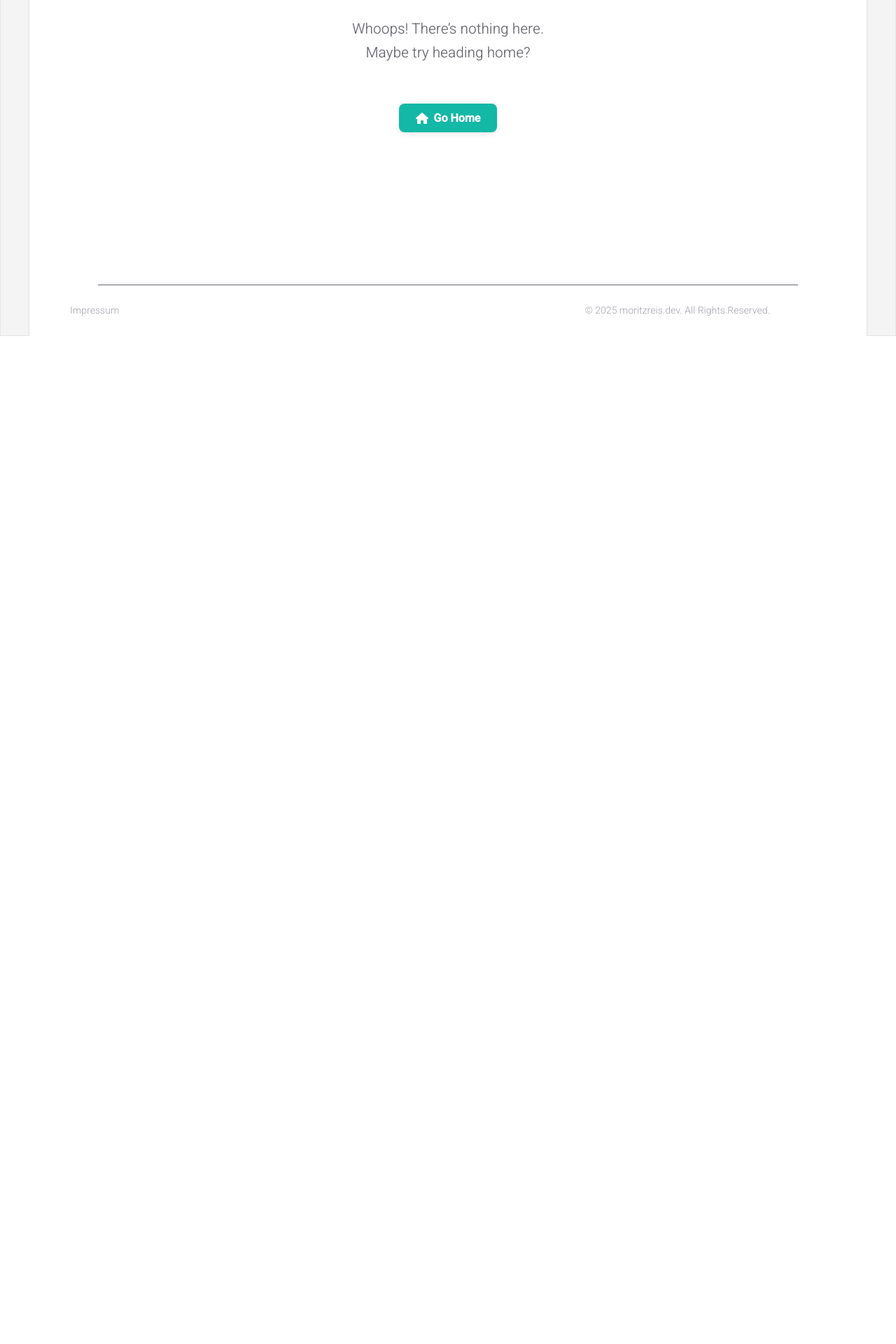
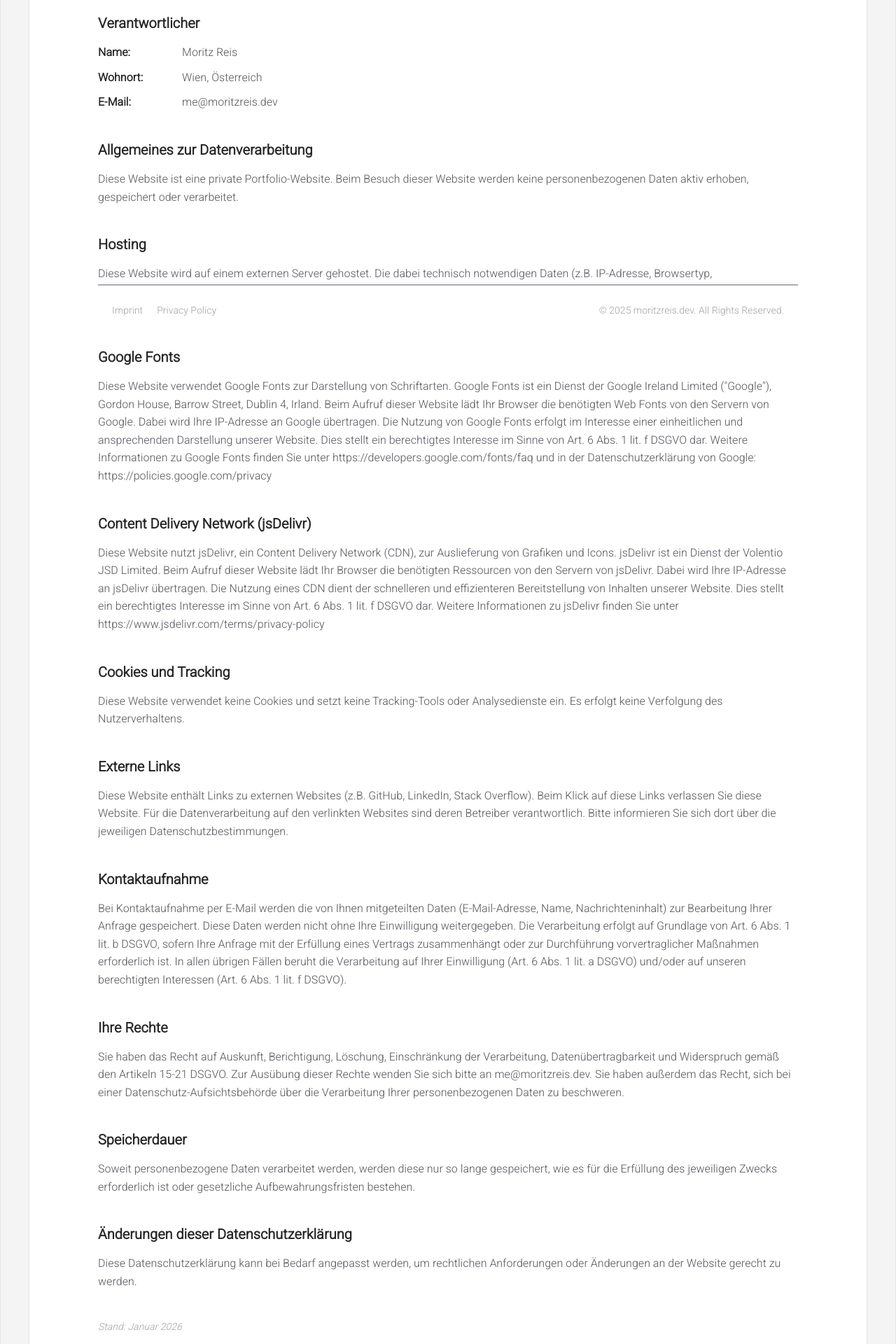
Before and after one commit to clFaster/portfolio, a React (Vite) app: page /datenschutz in a window 1280 px wide. Before the commit this address had no page. Shown: the part 320-2240 px from the top of the page at 70% size. Before the commit the page ends 800 px from the top, so only its background shows below. Built offline with nearby package versions, Linux system fonts and the light colour scheme.

Commit message:
feat: add Datenschutz page and update footer links

```diff
--- a/src/App.tsx
+++ b/src/App.tsx
@@ -3,6 +3,7 @@ import Homepage from "./pages/Homepage.tsx";
 import About from "./pages/About.tsx";
 import Projects from "./pages/Projects.tsx";
 import Impressum from "./pages/Impressum.tsx";
+import Datenschutz from "./pages/Datenschutz.tsx";
 import NotFound from "./pages/NotFound.tsx";
 import { MainLayout } from "./MainLayout.tsx";
 import { ThemeProvider } from "./context/ThemeContext.tsx";
@@ -31,6 +32,10 @@ const router = createBrowserRouter([
         element: <Impressum />,
       },
       {
+        path: "/datenschutz",
+        element: <Datenschutz />,
+      },
+      {
         path: "*",
         element: <NotFound />,
       },
--- a/src/components/common/Footer.tsx
+++ b/src/components/common/Footer.tsx
@@ -3,6 +3,7 @@ import {
   FooterContent,
   FooterCredits,
   FooterLink,
+  FooterLinks,
 } from "../styled/FooterStyled.ts";
 import { Link } from "react-router-dom";
 
@@ -10,9 +11,14 @@ const Footer = () => {
   return (
     <FooterContainer>
       <FooterContent>
-        <FooterLink>
-          <Link to="/impressum">Impressum</Link>
-        </FooterLink>
+        <FooterLinks>
+          <FooterLink>
+            <Link to="/impressum">Imprint</Link>
+          </FooterLink>
+          <FooterLink>
+            <Link to="/datenschutz">Privacy Policy</Link>
+          </FooterLink>
+        </FooterLinks>
       </FooterContent>
       <FooterCredits>
         © {new Date().getFullYear()} moritzreis.dev. All Rights Reserved.
--- a/src/components/styled/FooterStyled.ts
+++ b/src/components/styled/FooterStyled.ts
@@ -2,24 +2,34 @@ import styled from "styled-components";
 
 export const FooterContainer = styled.div`
   display: flex;
-  padding-top: 25px;
+  justify-content: space-between;
+  align-items: center;
+  padding: 25px 20px;
   margin-top: auto;
-  padding-bottom: 25px;
-  align-items: center;
+  gap: 20px;
 
   @media (max-width: 600px) {
     flex-direction: column;
-    height: 55px;
+    gap: 15px;
+    padding: 20px;
   }
 `;
 
 export const FooterContent = styled.div`
-  flex-basis: 50%;
-  margin-left: -40px;
+  display: flex;
+
   @media (max-width: 600px) {
-    display: flex;
     width: 100%;
     justify-content: center;
+  }
+`;
+
+export const FooterLinks = styled.div`
+  display: flex;
+  gap: 20px;
+
+  @media (max-width: 600px) {
+    gap: 15px;
   }
 `;
 
@@ -37,9 +47,13 @@ export const FooterLink = styled.div`
 `;
 
 export const FooterCredits = styled.div`
-  flex-basis: 50%;
+  display: flex;
   justify-content: flex-end;
   color: var(--tertiary-color);
   font-size: 14px;
-  text-align: right;
+
+  @media (max-width: 600px) {
+    justify-content: center;
+    text-align: center;
+  }
 `;
--- /dev/null
+++ b/src/data/datenschutz.json
@@ -0,0 +1,114 @@
+{
+  "title": "Datenschutzerklärung",
+  "subtitle": "Informationen über die Verarbeitung Ihrer Daten gemäß Art. 13 DSGVO",
+  "sections": [
+    {
+      "heading": "Verantwortlicher",
+      "content": [
+        {
+          "label": "Name",
+          "value": "Moritz Reis"
+        },
+        {
+          "label": "Wohnort",
+          "value": "Wien, Österreich"
+        },
+        {
+          "label": "E-Mail",
+          "value": "me@moritzreis.dev"
+        }
+      ]
+    },
+    {
+      "heading": "Allgemeines zur Datenverarbeitung",
+      "content": [
+        {
+          "label": "",
+          "value": "Diese Website ist eine private Portfolio-Website. Beim Besuch dieser Website werden keine personenbezogenen Daten aktiv erhoben, gespeichert oder verarbeitet."
+        }
+      ]
+    },
+    {
+      "heading": "Hosting",
+      "content": [
+        {
+          "label": "",
+          "value": "Diese Website wird auf einem externen Server gehostet. Die dabei technisch notwendigen Daten (z.B. IP-Adresse, Browsertyp, Zugriffszeitpunkt) können vom Hosting-Provider in Server-Log-Dateien gespeichert werden. Diese Datenverarbeitung erfolgt auf Grundlage berechtigter Interessen (Art. 6 Abs. 1 lit. f DSGVO) zur Sicherstellung des Betriebs und der Sicherheit der Website."
+        }
+      ]
+    },
+    {
+      "heading": "Google Fonts",
+      "content": [
+        {
+          "label": "",
+          "value": "Diese Website verwendet Google Fonts zur Darstellung von Schriftarten. Google Fonts ist ein Dienst der Google Ireland Limited (\"Google\"), Gordon House, Barrow Street, Dublin 4, Irland. Beim Aufruf dieser Website lädt Ihr Browser die benötigten Web Fonts von den Servern von Google. Dabei wird Ihre IP-Adresse an Google übertragen. Die Nutzung von Google Fonts erfolgt im Interesse einer einheitlichen und ansprechenden Darstellung unserer Website. Dies stellt ein berechtigtes Interesse im Sinne von Art. 6 Abs. 1 lit. f DSGVO dar. Weitere Informationen zu Google Fonts finden Sie unter https://developers.google.com/fonts/faq und in der Datenschutzerklärung von Google: https://policies.google.com/privacy"
+        }
+      ]
+    },
+    {
+      "heading": "Content Delivery Network (jsDelivr)",
+      "content": [
+        {
+          "label": "",
+          "value": "Diese Website nutzt jsDelivr, ein Content Delivery Network (CDN), zur Auslieferung von Grafiken und Icons. jsDelivr ist ein Dienst der Volentio JSD Limited. Beim Aufruf dieser Website lädt Ihr Browser die benötigten Ressourcen von den Servern von jsDelivr. Dabei wird Ihre IP-Adresse an jsDelivr übertragen. Die Nutzung eines CDN dient der schnelleren und effizienteren Bereitstellung von Inhalten unserer Website. Dies stellt ein berechtigtes Interesse im Sinne von Art. 6 Abs. 1 lit. f DSGVO dar. Weitere Informationen zu jsDelivr finden Sie unter https://www.jsdelivr.com/terms/privacy-policy"
+        }
+      ]
+    },
+    {
+      "heading": "Cookies und Tracking",
+      "content": [
+        {
+          "label": "",
+          "value": "Diese Website verwendet keine Cookies und setzt keine Tracking-Tools oder Analysedienste ein. Es erfolgt keine Verfolgung des Nutzerverhaltens."
+        }
+      ]
+    },
+    {
+      "heading": "Externe Links",
+      "content": [
+        {
+          "label": "",
+          "value": "Diese Website enthält Links zu externen Websites (z.B. GitHub, LinkedIn, Stack Overflow). Beim Klick auf diese Links verlassen Sie diese Website. Für die Datenverarbeitung auf den verlinkten Websites sind deren Betreiber verantwortlich. Bitte informieren Sie sich dort über die jeweiligen Datenschutzbestimmungen."
+        }
+      ]
+    },
+    {
+      "heading": "Kontaktaufnahme",
+      "content": [
+        {
+          "label": "",
+          "value": "Bei Kontaktaufnahme per E-Mail werden die von Ihnen mitgeteilten Daten (E-Mail-Adresse, Name, Nachrichteninhalt) zur Bearbeitung Ihrer Anfrage gespeichert. Diese Daten werden nicht ohne Ihre Einwilligung weitergegeben. Die Verarbeitung erfolgt auf Grundlage von Art. 6 Abs. 1 lit. b DSGVO, sofern Ihre Anfrage mit der Erfüllung eines Vertrags zusammenhängt oder zur Durchführung vorvertraglicher Maßnahmen erforderlich ist. In allen übrigen Fällen beruht die Verarbeitung auf Ihrer Einwilligung (Art. 6 Abs. 1 lit. a DSGVO) und/oder auf unseren berechtigten Interessen (Art. 6 Abs. 1 lit. f DSGVO)."
+        }
+      ]
+    },
+    {
+      "heading": "Ihre Rechte",
+      "content": [
+        {
+          "label": "",
+          "value": "Sie haben das Recht auf Auskunft, Berichtigung, Löschung, Einschränkung der Verarbeitung, Datenübertragbarkeit und Widerspruch gemäß den Artikeln 15-21 DSGVO. Zur Ausübung dieser Rechte wenden Sie sich bitte an me@moritzreis.dev. Sie haben außerdem das Recht, sich bei einer Datenschutz-Aufsichtsbehörde über die Verarbeitung Ihrer personenbezogenen Daten zu beschweren."
+        }
+      ]
+    },
+    {
+      "heading": "Speicherdauer",
+      "content": [
+        {
+          "label": "",
+          "value": "Soweit personenbezogene Daten verarbeitet werden, werden diese nur so lange gespeichert, wie es für die Erfüllung des jeweiligen Zwecks erforderlich ist oder gesetzliche Aufbewahrungsfristen bestehen."
+        }
+      ]
+    },
+    {
+      "heading": "Änderungen dieser Datenschutzerklärung",
+      "content": [
+        {
+          "label": "",
+          "value": "Diese Datenschutzerklärung kann bei Bedarf angepasst werden, um rechtlichen Anforderungen oder Änderungen an der Website gerecht zu werden."
+        }
+      ]
+    }
+  ],
+  "lastUpdated": "Januar 2026"
+}
--- a/src/data/seo.ts
+++ b/src/data/seo.ts
@@ -29,6 +29,12 @@ const SEO: SEOEntry[] = [
       "Impressum und rechtliche Informationen für moritzreis.dev. Angaben gemäß § 5 ECG und Offenlegung gemäß § 25 Mediengesetz.",
     keywords: ["Impressum", "Moritz Reis", "Legal Information"],
   },
+  {
+    page: "datenschutz",
+    description:
+      "Datenschutzerklärung für moritzreis.dev. Informationen über die Verarbeitung Ihrer Daten gemäß DSGVO.",
+    keywords: ["Datenschutz", "Privacy Policy", "DSGVO", "Moritz Reis"],
+  },
 ];
 
 export default SEO;
--- /dev/null
+++ b/src/pages/Datenschutz.tsx
@@ -0,0 +1,67 @@
+import datenschutzData from "../data/datenschutz.json";
+import { Title, Subtitle } from "../components/styled/PageStyled.ts";
+import SEOHelmet from "../components/common/SEOHelmet.tsx";
+import styled from "styled-components";
+
+const DatenschutzSection = styled.section`
+  margin-top: 40px;
+  margin-bottom: 40px;
+`;
+
+const SectionHeading = styled.h3`
+  color: var(--primary-color);
+  font-size: 20px;
+  font-weight: 600;
+  margin-bottom: 15px;
+  margin-top: 30px;
+`;
+
+const ContentItem = styled.div`
+  margin-bottom: 10px;
+`;
+
+const Label = styled.span`
+  color: var(--primary-color);
+  font-weight: 600;
+  display: inline-block;
+  min-width: 120px;
+`;
+
+const Value = styled.span`
+  color: var(--secondary-color);
+  line-height: 1.6;
+`;
+
+const LastUpdated = styled.p`
+  color: var(--tertiary-color);
+  font-size: 14px;
+  font-style: italic;
+  margin-top: 40px;
+`;
+
+function Datenschutz() {
+  return (
+    <>
+      <SEOHelmet pageName="datenschutz" />
+
+      <Title>{datenschutzData.title}</Title>
+      <Subtitle>{datenschutzData.subtitle}</Subtitle>
+
+      {datenschutzData.sections.map((section, index) => (
+        <DatenschutzSection key={index}>
+          <SectionHeading>{section.heading}</SectionHeading>
+          {section.content.map((item, itemIndex) => (
+            <ContentItem key={itemIndex}>
+              {item.label && <Label>{item.label}: </Label>}
+              <Value>{item.value}</Value>
+            </ContentItem>
+          ))}
+        </DatenschutzSection>
+      ))}
+
+      <LastUpdated>Stand: {datenschutzData.lastUpdated}</LastUpdated>
+    </>
+  );
+}
+
+export default Datenschutz;
```
